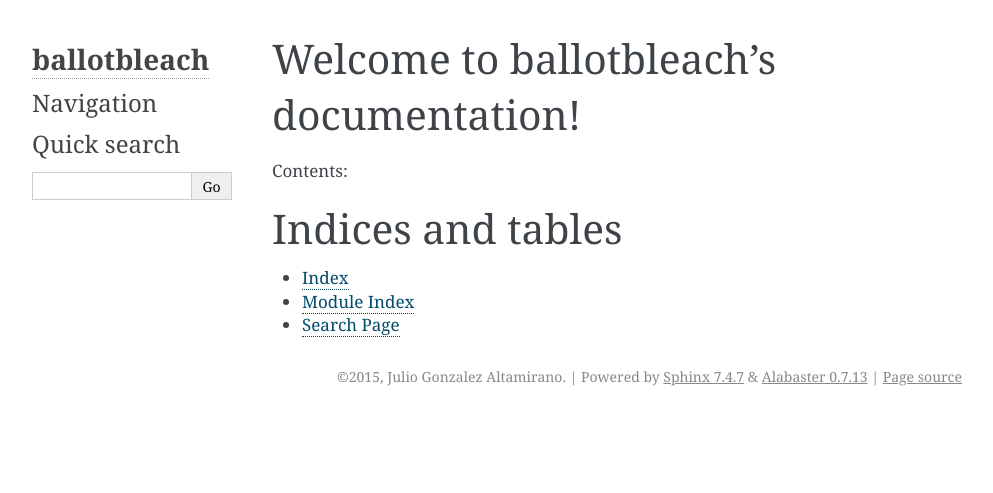
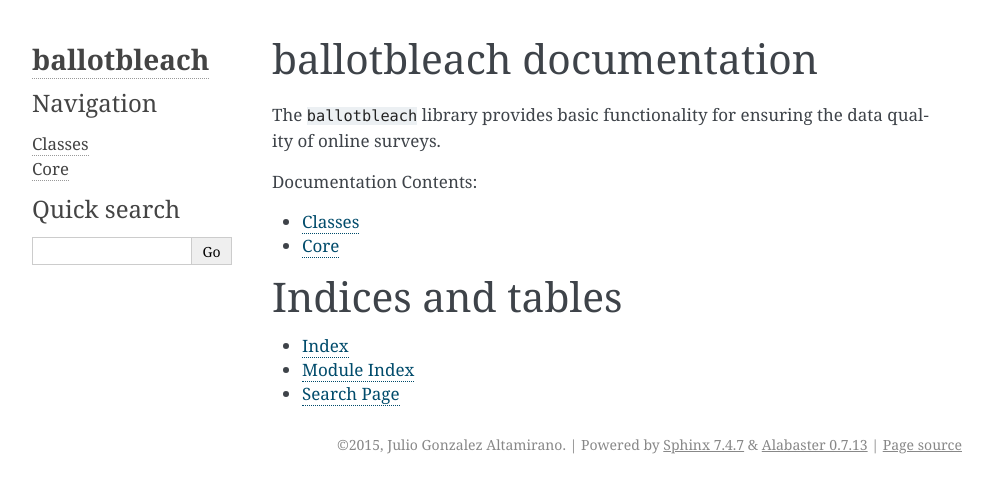
Before and after one commit to jga/ballotbleach, a Sphinx documentation site: the page built from docs/index.rst, in a window 1280 px wide. Shown: the top 493 px of the page, without its empty margins (148-1141 px from the left). Built offline with Sphinx 7.4.7, drawn with Linux system fonts in a browser that asks for light colours.

Commit message:
Update docs.

```diff
--- a/docs/index.rst
+++ b/docs/index.rst
@@ -3,15 +3,18 @@
    You can adapt this file completely to your liking, but it should at least
    contain the root `toctree` directive.
 
-Welcome to ballotbleach's documentation!
-========================================
+ballotbleach documentation
+==========================
 
-Contents:
+The ``ballotbleach`` library provides basic functionality for ensuring the data quality of online surveys.
+
+Documentation Contents:
 
 .. toctree::
-   :maxdepth: 2
+    :maxdepth: 2
 
-
+    classes
+    core
 
 Indices and tables
 ==================
```
